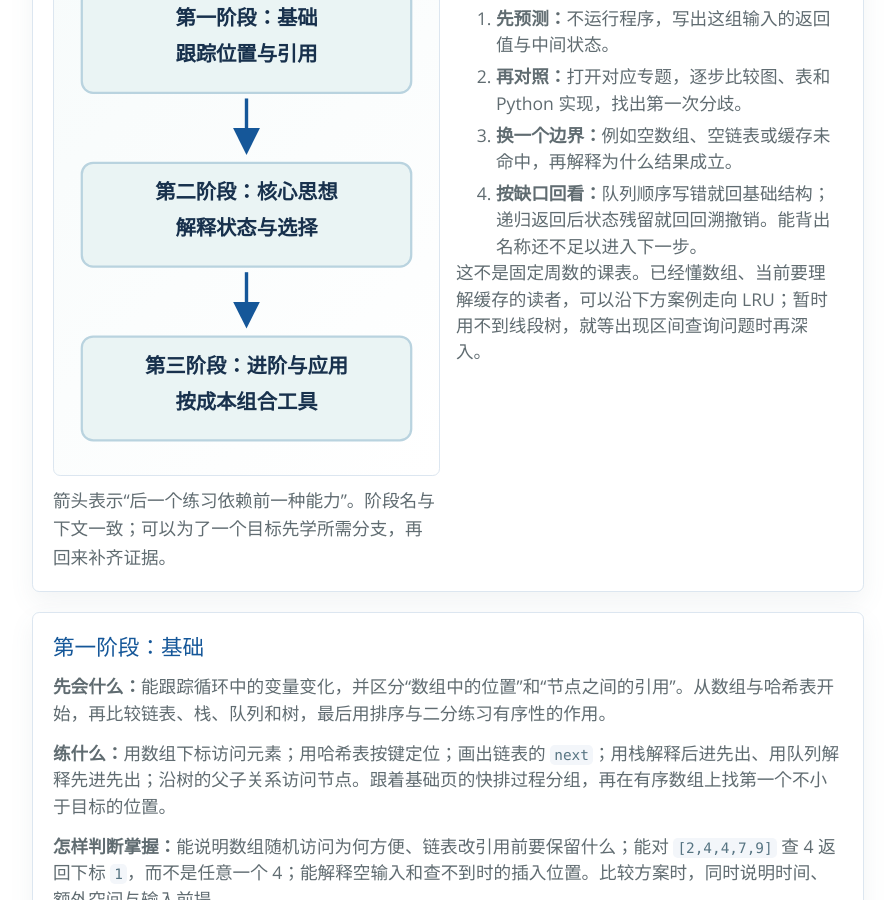
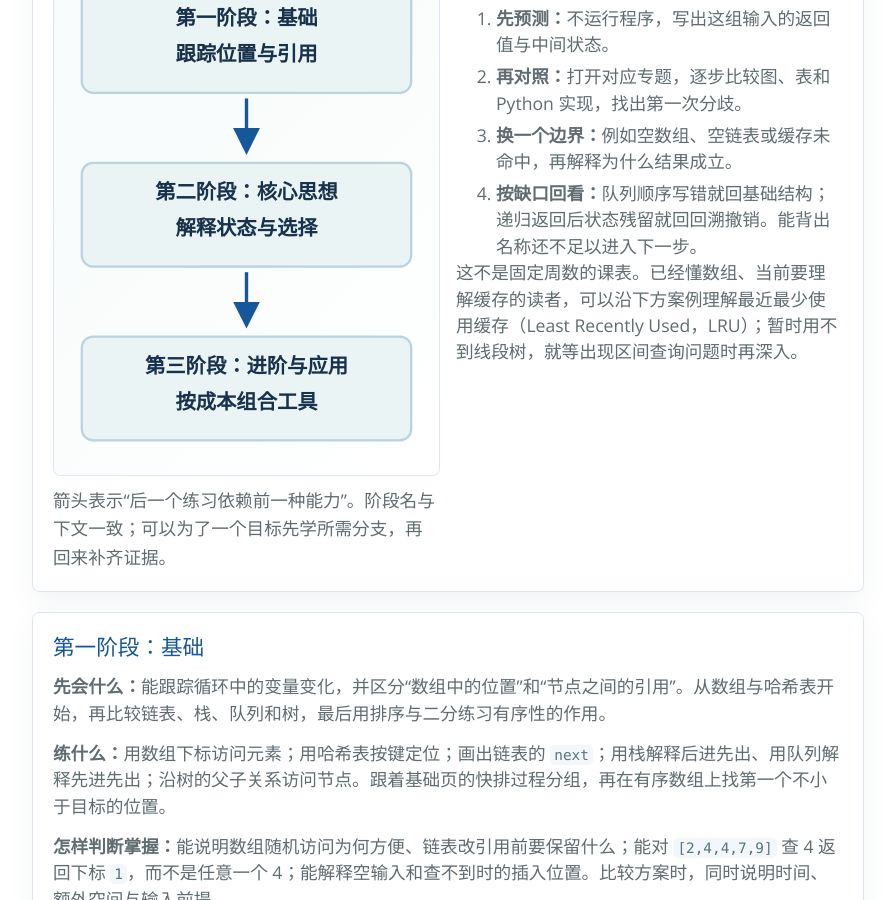
Before and after one commit to holiday-toby/holiday-toby.github.io, a Jekyll site: the page built from algorithms/learning-path.html, in a window 1280 px wide and 900 px high, scrolled down 772 px. Shown: the whole window, without its empty margins (192-1087 px from the left). Built offline with Jekyll 4.4.1, drawn with Linux system fonts in a browser that asks for light colours.

Commit message:
Refine overview labels and define first-use learning terms

```diff
--- a/algorithms/learning-path.html
+++ b/algorithms/learning-path.html
@@ -43,7 +43,7 @@ title: 算法学习路线
           <li><strong>换一个边界：</strong>例如空数组、空链表或缓存未命中，再解释为什么结果成立。</li>
           <li><strong>按缺口回看：</strong>队列顺序写错就回基础结构；递归返回后状态残留就回回溯撤销。能背出名称还不足以进入下一步。</li>
         </ol>
-        <p>这不是固定周数的课表。已经懂数组、当前要理解缓存的读者，可以沿下方案例走向 LRU；暂时用不到线段树，就等出现区间查询问题时再深入。</p>
+        <p>这不是固定周数的课表。已经懂数组、当前要理解缓存的读者，可以沿下方案例理解最近最少使用缓存（Least Recently Used，LRU）；暂时用不到线段树，就等出现区间查询问题时再深入。</p>
       </div>
     </div>
   </section>
```
Also changed, not shown: algorithms/index.html (+5 -5 lines).
